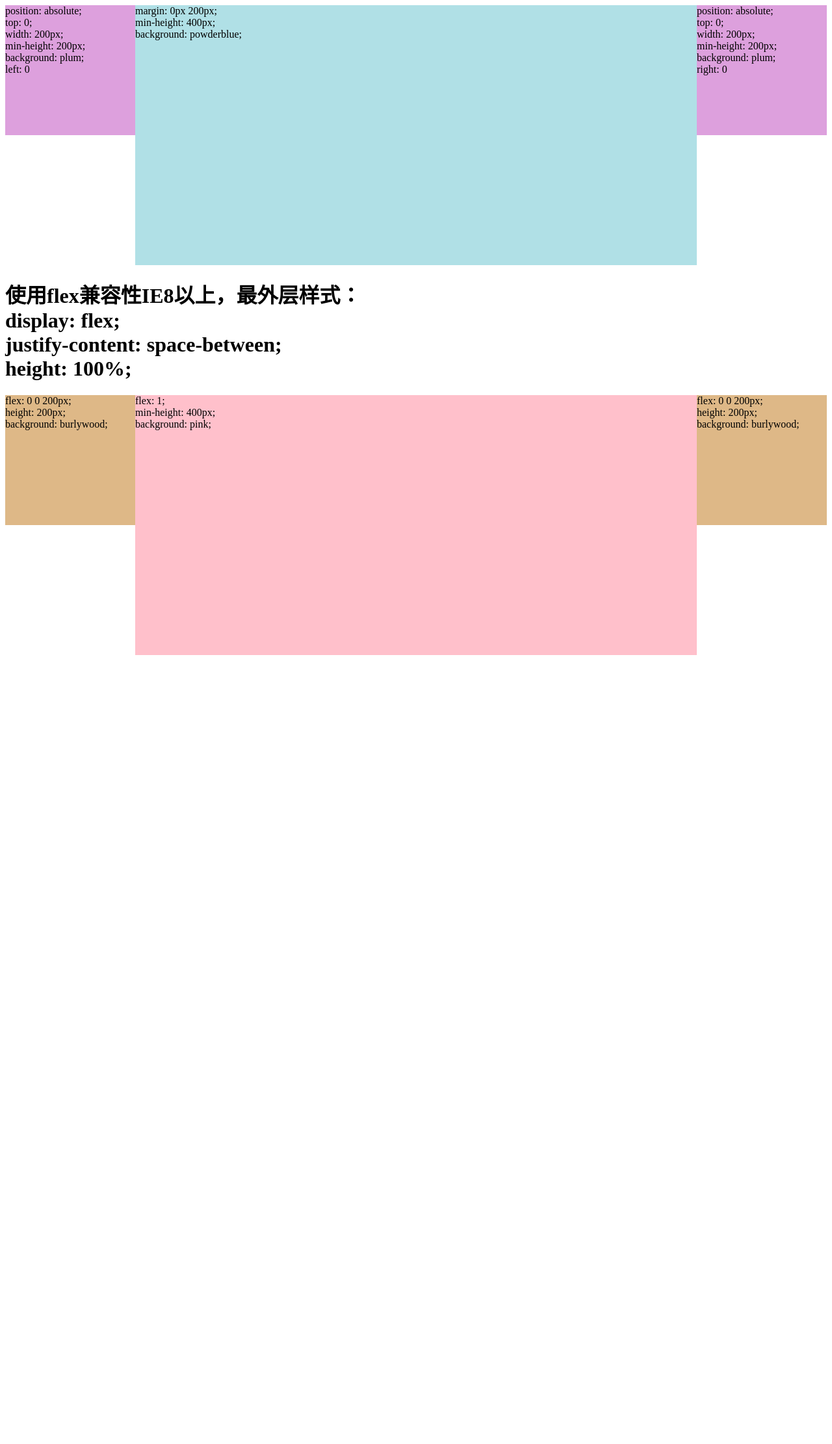
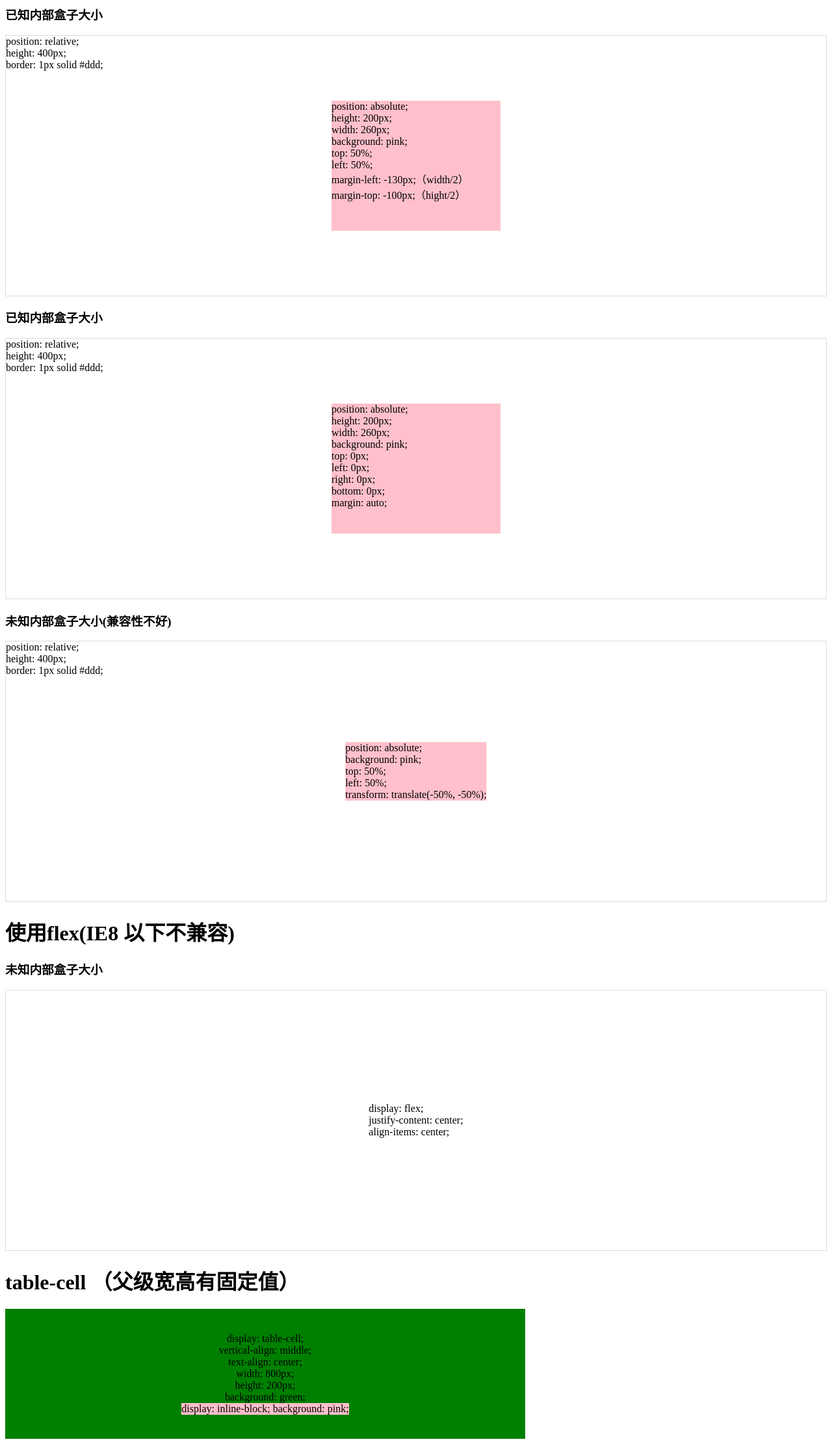
Before and after one commit to XinYueXiao/interviewHighlights, a plain HTML site: page CSS/centerMiddle.html in a window 1280 px wide. Shown: the part 81-2303 px from the top of the page at 65% size. Before the commit the page ends 1097 px from the top, so only its background shows below. Drawn offline with Linux system fonts and the light colour scheme.

Commit message:
调整文件

```diff
--- a/CSS/centerMiddle.html
+++ b/CSS/centerMiddle.html
@@ -4,102 +4,140 @@
 <head>
     <meta charset="UTF-8">
     <meta name="viewport" content="width=device-width, initial-scale=1.0">
-    <title>左右固定，中间自适应</title>
+    <title>盒子水平垂直居中怎么实现</title>
     <style>
-        .row-line-flex {
-            display: flex;
-            justify-content: space-between;
-            height: 100%;
+        .box-die1,
+        .box-die2 {
+            position: relative;
+            height: 400px;
+            border: 1px solid #ddd;
         }
 
-        .flex-left,
-        .flex-right {
-            flex: 0 0 200px;
+        .width-hight-know1 {
+            position: absolute;
             height: 200px;
-            background: burlywood;
+            width: 260px;
+            background: pink;
+            top: 50%;
+            left: 50%;
+            margin-left: -130px;
+            /*width/2  */
+            margin-top: -100px;
+            /* hight/2 */
         }
 
-        .flex-center {
-            flex: 1;
-            min-height: 400px;
+        .width-hight-know2 {
+            position: absolute;
+            height: 200px;
+            width: 260px;
+            background: pink;
+            top: 0px;
+            left: 0px;
+            right: 0px;
+            bottom: 0px;
+            margin: auto;
+        }
+
+        .width-hight-no {
+            position: absolute;
+            background: pink;
+            top: 50%;
+            left: 50%;
+            transform: translate(-50%, -50%);
+        }
+
+        .box-die2 {
+            display: flex;
+            justify-content: center;
+            align-items: center;
+        }
+
+        .table-cell {
+            display: table-cell;
+            vertical-align: middle;
+            text-align: center;
+            width: 800px;
+            height: 200px;
+            background: green;
+        }
+
+        .inline-box {
+            display: inline-block;
             background: pink;
         }
+    </style>
 
-        .row-line-position {
-            position: relative;
-        }
-
-        .position-left,
-        .position-right {
-            position: absolute;
-            top: 0;
-            width: 200px;
-            min-height: 200px;
-            background: plum;
-        }
-
-        .position-left {
-            left: 0
-        }
-
-        .position-right {
-            right: 0
-        }
-
-        .position-center {
-            margin: 0px 200px;
-            min-height: 400px;
-            background: powderblue;
-        }
-    </style>
 </head>
 
 <body>
-    <h1>使用定位position,最外层样式 position: relative;</h1>
-    <div class="row-line-position">
-        <div class="position-left">
+    <h1>使用定位</h1>
+    <h3>已知内部盒子大小</h3>
+    <div class="box-die1">
+        position: relative;<br />
+        height: 400px;<br />
+        border: 1px solid #ddd;<br />
+        <div class="width-hight-know1">
             position: absolute;<br />
-            top: 0;<br />
-            width: 200px;<br />
-            min-height: 200px;<br />
-            background: plum;<br />
-            left: 0<br />
-        </div>
-        <div class="position-center">
-            margin: 0px 200px;<br />
-            min-height: 400px;<br />
-            background: powderblue;<br />
-        </div>
-        <div class="position-right">
-            position: absolute;<br />
-            top: 0;<br />
-            width: 200px;<br />
-            min-height: 200px;<br />
-            background: plum;<br />
-            right: 0<br />
+            height: 200px;<br />
+            width: 260px;<br />
+            background: pink;<br />
+            top: 50%;<br />
+            left: 50%;<br />
+            margin-left: -130px;（width/2）<br />
+            margin-top: -100px;（hight/2）<br />
         </div>
     </div>
-    <h1>使用flex兼容性IE8以上，最外层样式：<br />
+    <h3>已知内部盒子大小</h3>
+    <div class="box-die1">
+        position: relative;<br />
+        height: 400px;<br />
+        border: 1px solid #ddd;<br />
+        <div class="width-hight-know2">
+            position: absolute;<br />
+            height: 200px;<br />
+            width: 260px;<br />
+            background: pink;<br />
+            top: 0px;<br />
+            left: 0px;<br />
+            right: 0px;<br />
+            bottom: 0px;<br />
+            margin: auto;<br />
+        </div>
+    </div>
+    <h3>未知内部盒子大小(兼容性不好)</h3>
+    <div class="box-die1">
+        position: relative;<br />
+        height: 400px;<br />
+        border: 1px solid #ddd;<br />
+        <div class="width-hight-no">
+            position: absolute;<br />
+            background: pink;<br />
+            top: 50%;<br />
+            left: 50%;<br />
+            transform: translate(-50%, -50%);<br />
+        </div>
+    </div>
+    <h1>使用flex(IE8 以下不兼容)</h1>
+    <h3>未知内部盒子大小</h3>
+    <div class="box-die2">
         display: flex;<br />
-        justify-content: space-between;<br />
-        height: 100%;<br /></h1>
-    <div class="row-line-flex">
-        <div class="flex-left">
-            flex: 0 0 200px;<br />
-            height: 200px;<br />
-            background: burlywood;<br />
-        </div>
-        <div class="flex-center">
-            flex: 1;<br />
-            min-height: 400px;<br />
-            background: pink;<br />
-        </div>
-        <div class="flex-right">
-            flex: 0 0 200px;<br />
-            height: 200px;<br />
-            background: burlywood;<br />
+        justify-content: center;<br />
+        align-items: center;<br />
+    </div>
+    <h1>table-cell （父级宽高有固定值）</h1>
+    <div class="table-cell">
+        display: table-cell;<br />
+        vertical-align: middle;<br />
+        text-align: center;<br />
+        width: 800px;<br />
+        height: 200px;<br />
+        background: green;<br />
+        <div class="inline-box">
+            display: inline-block;
+            background: pink;
         </div>
     </div>
 </body>
 
+
 </html>
```
Also changed, not shown: CSS/leftAndRight.html (+105 -0 lines).
